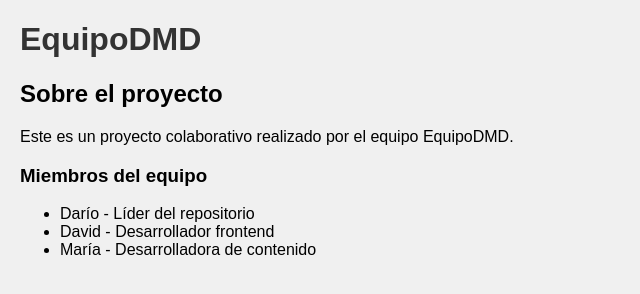
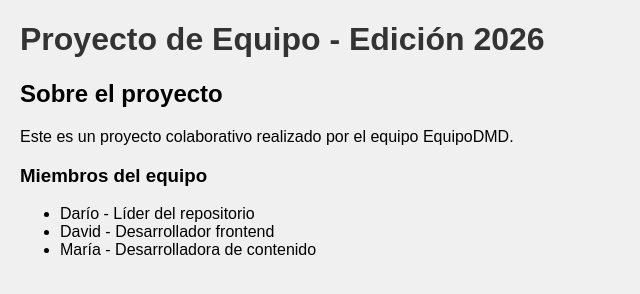
Before and after one commit to Dario-jpg/EquipoDMD, a plain HTML site: page index.html in a window 1280 px wide. Shown: the whole page, without its empty margins (0-640 px from the left). Drawn offline with Linux system fonts and the light colour scheme.

Commit message:
Mejorar título

```diff
--- a/index.html
+++ b/index.html
@@ -8,7 +8,7 @@
 </head>
 
 <body>
-  <h1>EquipoDMD</h1>
+  <h1>Proyecto de Equipo - Edición 2026</h1>
   <div>
     <h2>Sobre el proyecto</h2>
     <p>Este es un proyecto colaborativo realizado por el equipo EquipoDMD.</p>
```
